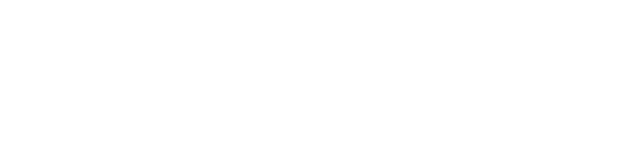
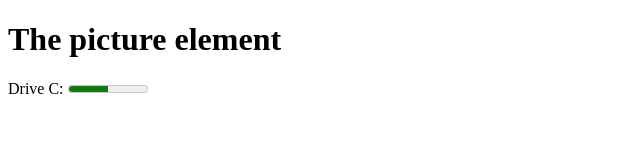
Before and after one commit to MajPaji/HTML-exe, a plain HTML site: page index.html in a window 1280 px wide. Shown: the whole page, without its empty margins (0-640 px from the left). Drawn offline with Linux system fonts and the light colour scheme.

Commit message:
tried meter tag

```diff
--- a/index.html
+++ b/index.html
@@ -5,10 +5,14 @@
     <meta charset="UTF-8">
     <meta name="viewport" content="width=device-width, initial-scale=1.0">
     <title>HTML exe</title>
+
 </head>
 
 <body>
+    <h1>The picture element</h1>
 
+    <label for="drive_C">Drive C:</label>
+    <meter id="drive_C" value="5" min="0" max="10"></meter>
 </body>
 
 </html>
```
